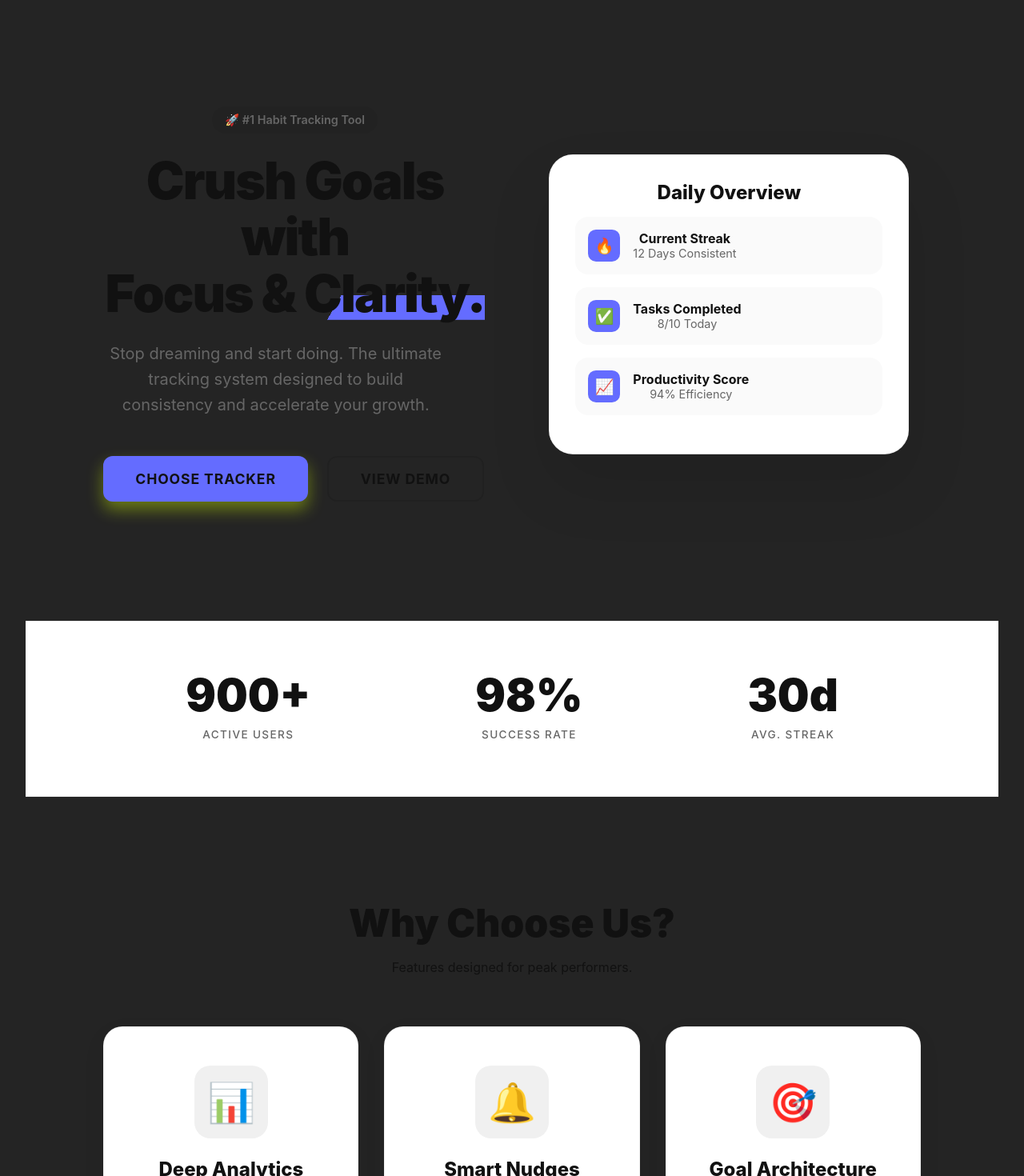
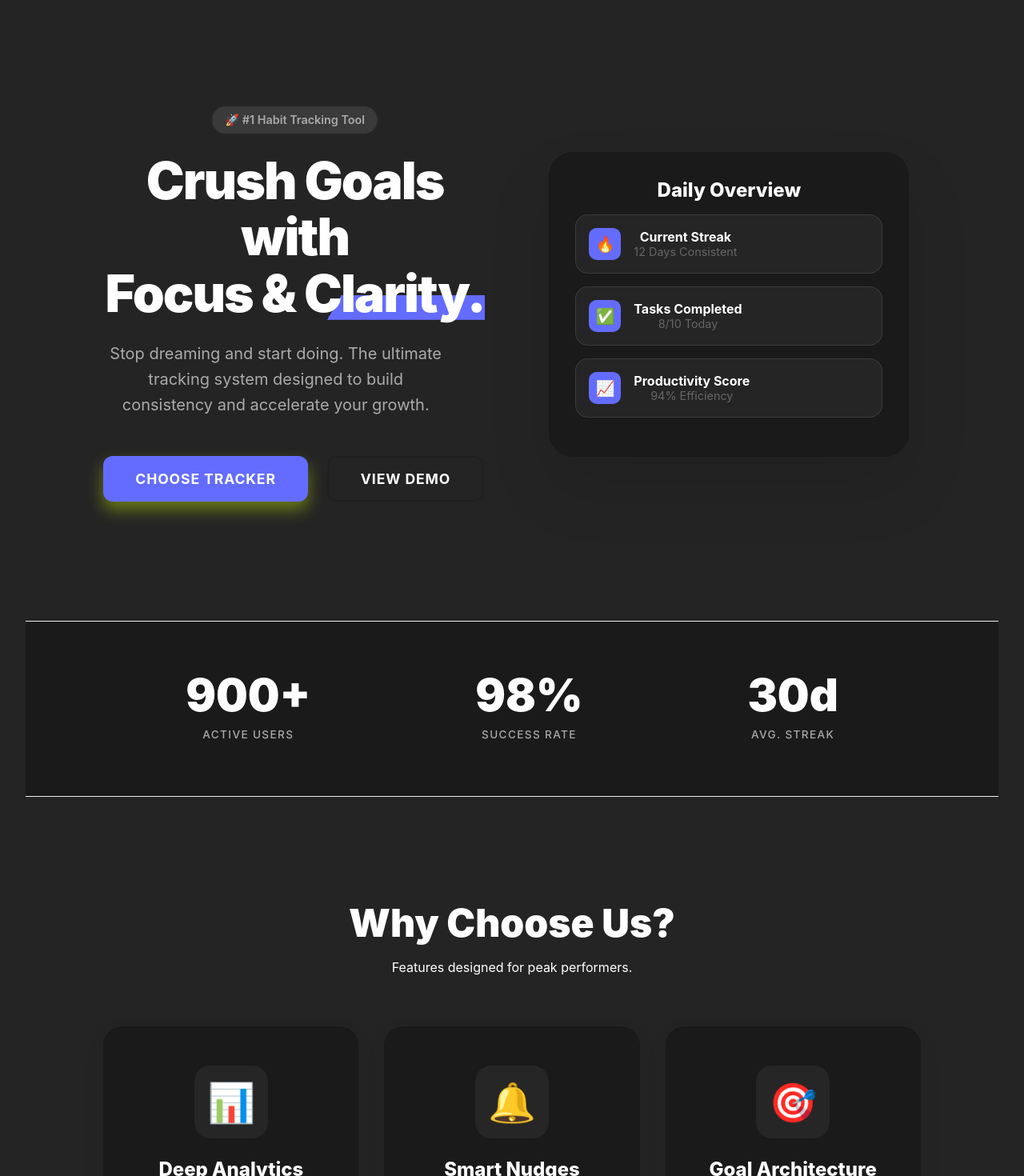
Before and after one commit to amitraj99053/Habit-Tracker-Frontend, a React (Vite) app: page / in a window 1280 px wide. Shown: the part 140-1610 px from the top of the page at 80% size. Built offline with nearby package versions, Linux system fonts and the light colour scheme; no server answers.

Commit message:
fix: switch to dark mode theme for high contrast

```diff
--- a/src/App.css
+++ b/src/App.css
@@ -1,15 +1,19 @@
 :root {
     /* Colors */
     --primary-color: #D7FF00;
-    /* Neon Green */
+    /* Neon Green (unchanged, pops on dark) */
     --primary-hover: #C0E600;
     --accent-orange: #FF6B00;
 
-    --text-primary: #111111;
-    --text-secondary: #666666;
+    --text-primary: #FFFFFF;
+    /* White Text */
+    --text-secondary: #AAAAAA;
+    /* Light Gray Text */
 
-    --bg-color: #F5F5F7;
-    --card-bg: #FFFFFF;
+    --bg-color: #0F0F0F;
+    /* Deep Black/Gray */
+    --card-bg: #1A1A1A;
+    /* Slightly lighter for cards */
 
     /* Layout */
     --header-height: 70px;
--- a/src/pages/LandingPage.css
+++ b/src/pages/LandingPage.css
@@ -36,7 +36,7 @@
 
 .hero-label {
     display: inline-block;
-    background-color: rgba(0, 0, 0, 0.05);
+    background-color: rgba(255, 255, 255, 0.1);
     padding: 0.5rem 1rem;
     border-radius: 50px;
     font-weight: 600;
@@ -145,7 +145,8 @@
     gap: 1rem;
     margin-bottom: 1rem;
     padding: 1rem;
-    background: #FAFAFA;
+    background: rgba(255, 255, 255, 0.05);
+    border: 1px solid rgba(255, 255, 255, 0.1);
     border-radius: 16px;
 }
 
@@ -163,7 +164,7 @@
 /* STATS SECTION */
 .stats-section {
     padding: 4rem 8%;
-    background: #fff;
+    background: var(--card-bg);
     display: flex;
     justify-content: space-around;
     border-top: 1px solid #eee;
@@ -232,7 +233,7 @@
     margin-bottom: 1.5rem;
     display: inline-block;
     padding: 1rem;
-    background: #f0f0f0;
+    background: rgba(255, 255, 255, 0.05);
     border-radius: 20px;
     transition: background 0.3s;
 }
```
